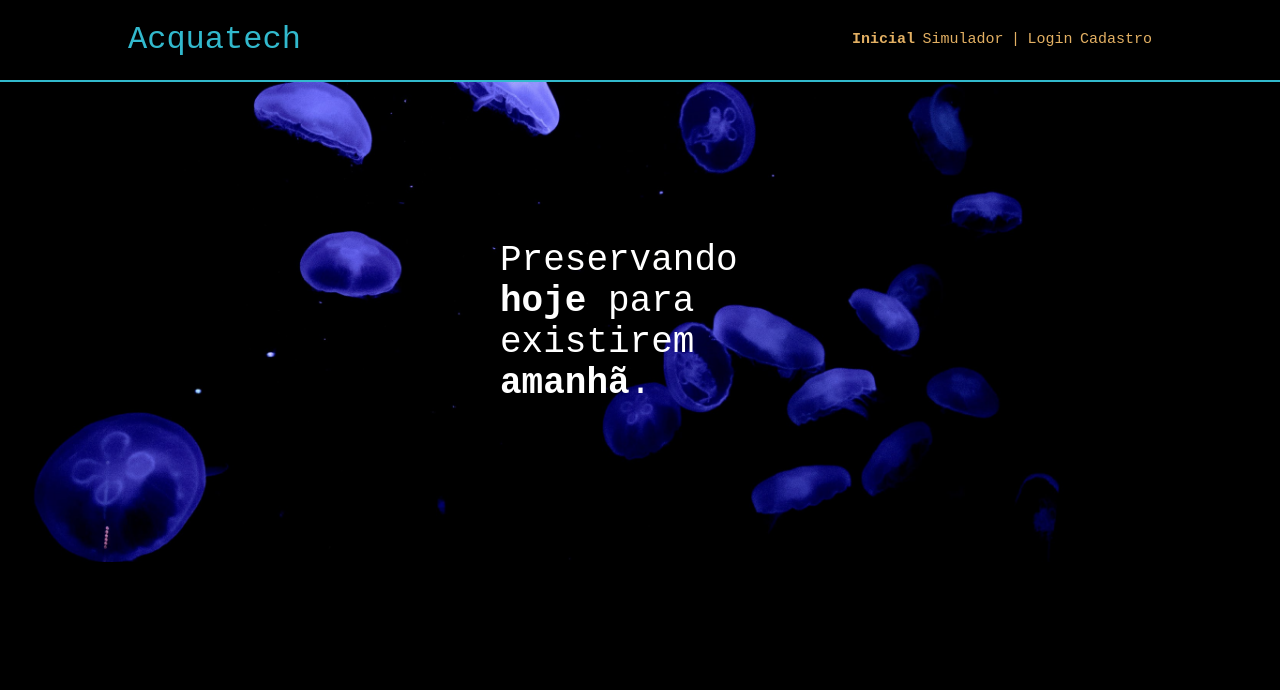
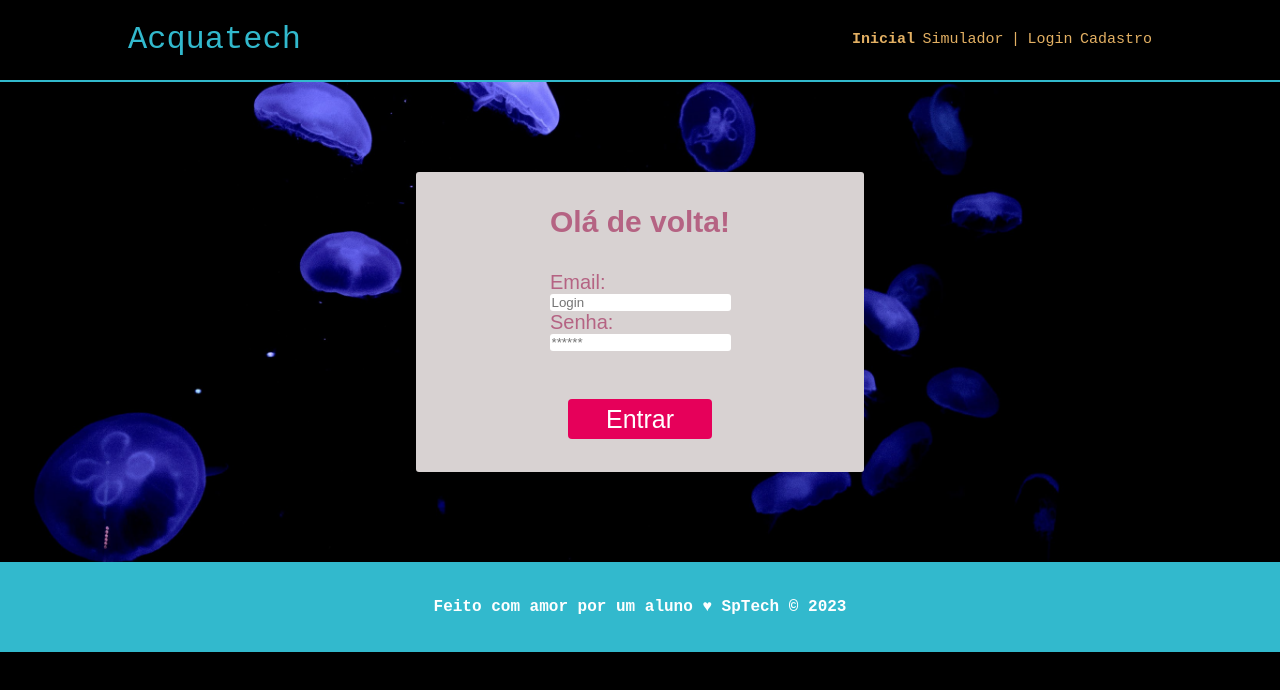
Before and after one commit to joobrandao/repositorio-sptech, a plain HTML site: page aquatech/index.html in a window 1280 px wide. Drawn offline with Linux system fonts and the light colour scheme.

Commit message:
Criação do formulário de login

```diff
--- a/aquatech/css/style.css
+++ b/aquatech/css/style.css
@@ -44,18 +44,23 @@ body {
 }
 
 .banner {
-    height: fit-content;
+  height: 400px;
   padding: 40px 0;
   color: white;
-    background-image: url('../assets/bg-jelly-fish-para_outras_pags.png');
+  background-image: url("../assets/bg-jelly-fish-para_outras_pags.png");
   background-size: cover;
 }
 
 .banner .container {
-    height: 400px;
+  height: 300px;
+  width: 35%;
   font-size: 36px;
-    justify-content: center;
+  justify-content: space-evenly;
+  flex-direction: column;
   align-items: center;
+  background-color: rgb(216, 210, 210);
+  border-radius: 3px;
+  margin-top: 50px;
 }
 
 .banner p {
@@ -65,7 +70,58 @@ body {
   width: 280px;
 }
 
-.banner .container span{
-    font-weight: 800;
+.banner .container span {
+  font-weight: 600;
+  font-size: 30px;
+  color: #b56383;
+  font-family: Arial;
+}
 
+.form {
+  display: flex;
+  justify-content: space-evenly;
+  flex-direction: column;
+  align-items: center;
+  padding-bottom: 0px;
 }
+
+.form p {
+  color: #b56383;
+  margin-left: 100px;
+  font-family: Arial, Helvetica, sans-serif;
+  font-size: 20px;
+}
+
+.form .inputs {
+  border: none;
+  border-color: #32b9cd;
+  border-radius: 3px;
+}
+
+
+.button {
+  font-family: Arial, Helvetica, sans-serif;
+  margin-top: 15px;
+  border-radius: 4px;
+  background-color: #E6005A;
+  font-size: 25px;
+  height: 2.5rem;
+  width: 9rem;
+  display: flex;
+  justify-content: center;
+  align-items: center;
+}
+
+.footer {
+  height: 90px;
+  width: 100%;
+  background-color: #32b9cd;
+  display: flex;
+  justify-content: center;
+  align-items: center;
+}
+
+.footer p {
+  color: white;
+  font-weight: 600;
+}
--- a/aquatech/index.html
+++ b/aquatech/index.html
@@ -36,10 +36,24 @@
     </div>
     <div class="banner">
       <div class="container">
-        <p>Preservando <span>hoje</span> para existirem <span>amanhã</span>.</p>
+        <span>Olá de volta!</span>
+        <div class="form">
+          <p>Email:</p>
+          <input id="input_email" class="inputs" placeholder="Login" />
+
+          <p>Senha:</p>
+          <input type="password" id="input_senha" class="inputs" placeholder="******" />
+
+
+        </div>
+        <div type="submit" onclick="" class="button">Entrar</div>
       </div>
     </div>
     <div class="tamanho_conteudo"></div>
-    <div class="footer"></div>
+    <div class="footer">
+      <p>Feito com amor por um aluno &hearts; SpTech &copy; 2023</p>
+      <br />
+      <p></p>
+    </div>
   </body>
 </html>
```
Also changed, not shown: aquatech/css/exercicio_em_aula_ac.js (deleted, +0 -18 lines). Lines whose indentation alone changed are shown as unchanged.
